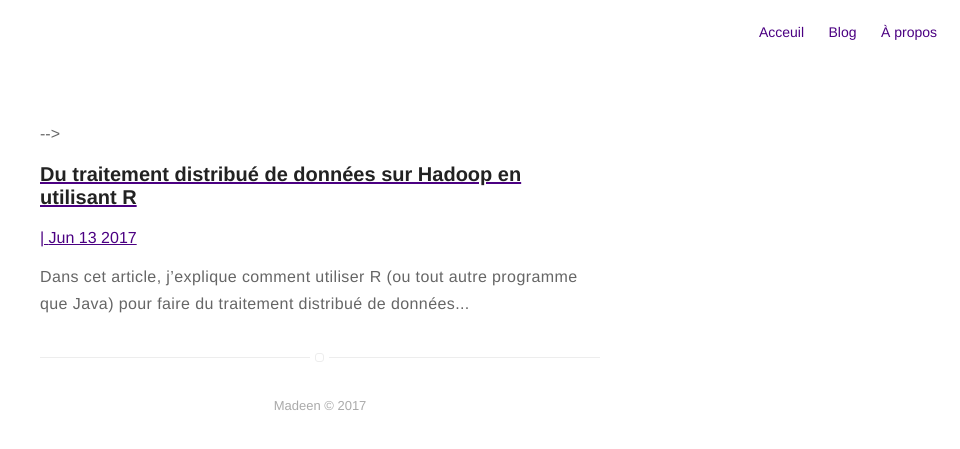
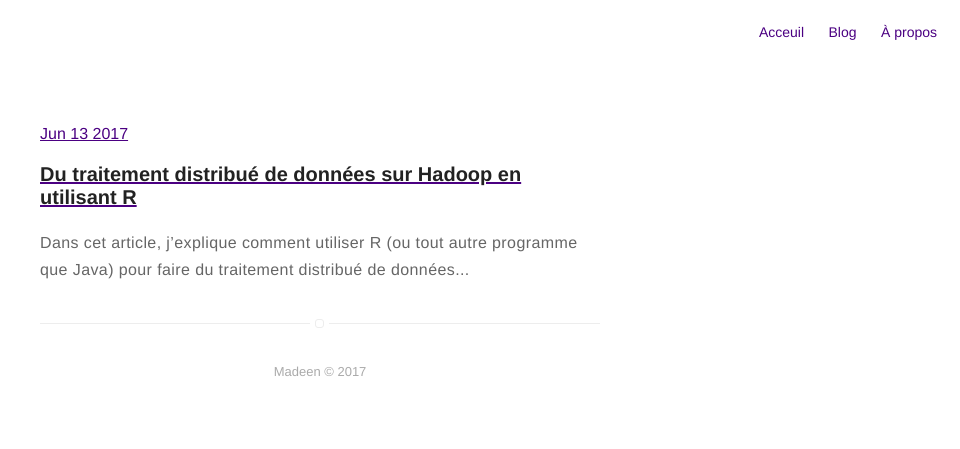
Before and after one commit to madeenamadou/madeenamadou.github.io, a Jekyll site: the page built from blog2/index.html, in a window 1280 px wide. Shown: the top 449 px of the page, without its empty margins (320-1280 px from the left). Built offline with Jekyll 4.4.1, drawn with Linux system fonts in a browser that asks for light colours.

Commit message:
Update index.html

```diff
--- a/blog2/index.html
+++ b/blog2/index.html
@@ -14,14 +14,7 @@ title: Blog2
 		{% for post in paginator.posts %}
 			{% if post.category == 'blog' %}
 				{% if post.hidden != true %}
-					<!--{% include blog-post.html %}-->
-					<div class="item {% if post.star %}star{% endif %}">
-					    <a class="url" href="{{ site.url }}{{ post.url }}">
-						<!--<aside class="date"><time datetime="{{ post.date | date:"%d-%m-%Y" }}">{{ post.date | date: "%b %d %Y" }}</time></aside>-->
-						<h3 class="title">{{ post.title }}</h3> | <time datetime="{{ post.date | date:"%d-%m-%Y" }}">{{ post.date | date: "%b %d %Y" }}</time>
-					    </a>
-					    <p>{{ post.content | strip_html | truncatewords: 20 }}</p>
-					</div>
+					{% include blog-post.html %}
 				{% endif %}
 			{% endif %}
 		{% endfor %}
@@ -32,14 +25,7 @@ title: Blog2
 		{% for post in site.posts %}
 			{% if post.category == 'blog' %}
 				{% if post.hidden != true %}
-					<!--{% include blog-post.html %}-->
-					<div class="item {% if post.star %}star{% endif %}">
-					    <a class="url" href="{{ site.url }}{{ post.url }}">
-						<!--<aside class="date"><time datetime="{{ post.date | date:"%d-%m-%Y" }}">{{ post.date | date: "%b %d %Y" }}</time></aside>-->
-						<h3 class="title">{{ post.title }}</h3> | <time datetime="{{ post.date | date:"%d-%m-%Y" }}">{{ post.date | date: "%b %d %Y" }}</time>
-					    </a>
-					    <p>{{ post.content | strip_html | truncatewords: 20 }}</p>
-					</div>
+					{% include blog-post.html %}
 				{% endif %}
 			{% endif %}
 		{% endfor %}
```
